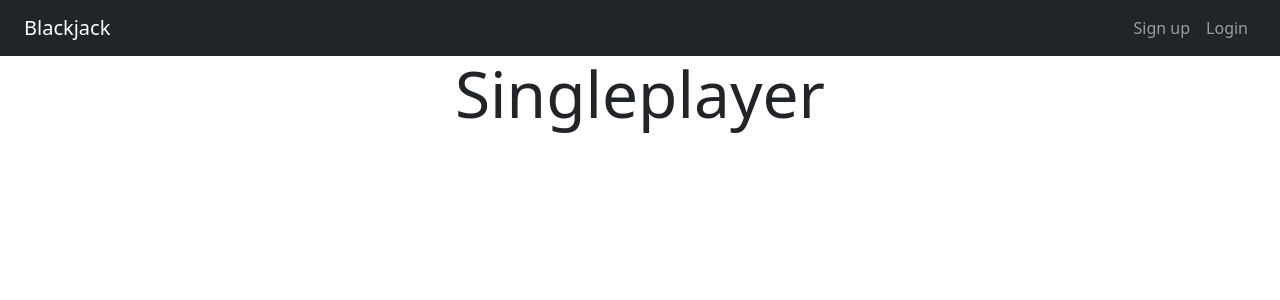
After one commit to codycon1/Blackjack, a Django app: page /singleplayer in a window 1280 px wide. The commit adds this page. Shown: the top 300 px of the page. Run offline with Django 4.2, Linux system fonts and the light colour scheme.

Commit message:
Singleplayer html routing, requirements.txt

```diff
--- a/game/urls.py
+++ b/game/urls.py
@@ -4,4 +4,6 @@ from game import views
 
 urlpatterns = [
     path('', views.home),
+    path('play', views.play),
+    path('singleplayer', views.singleplayer),
 ]
--- a/game/views.py
+++ b/game/views.py
@@ -7,8 +7,17 @@ rankDict = {1: 'ace', 2: '2', 3: '3', 4: '4', 5: '5', 6: '6', 7: '7', 8: '8', 9:
 
 
 def home(request):
-    #generate_table()
+    # generate_table()
     return render(request, 'home.html')
+
+
+def play(request):
+    return render(request, 'gametype.html')
+
+
+def singleplayer(request):
+    # TODO: Game logic and socket connections
+    return render(request, 'singleplayer.html')
 
 
 def generate_table():
--- a/templates/base.html
+++ b/templates/base.html
@@ -21,7 +21,7 @@
     <a class="navbar-brand" href="/">Blackjack</a>
     <div class="nav navbar-nav ms-auto">
         {% if user.is_authenticated %}
-            <a href="" class="nav-item nav-link">Play</a>
+            <a href="play" class="nav-item nav-link">Play</a>
             <a href="logout" class="nav-item nav-link">Log out</a>
         {% else %}
             <a href="/signup" class="nav-item nav-link">Sign up</a>
--- /dev/null
+++ b/templates/singleplayer.html
@@ -0,0 +1,9 @@
+{% extends 'base.html' %}
+
+{% block content %}
+    <div class="justify-content-center text-center">
+        <h1 class="display-3">Singleplayer</h1>
+    </div>
+
+{#    TODO: Insert socket connection stuff here. #}
+{% endblock %}
```
Also changed, not shown: requirements.txt (added, +24 -0 lines), templates/gametype.html (added, +15 -0 lines).
